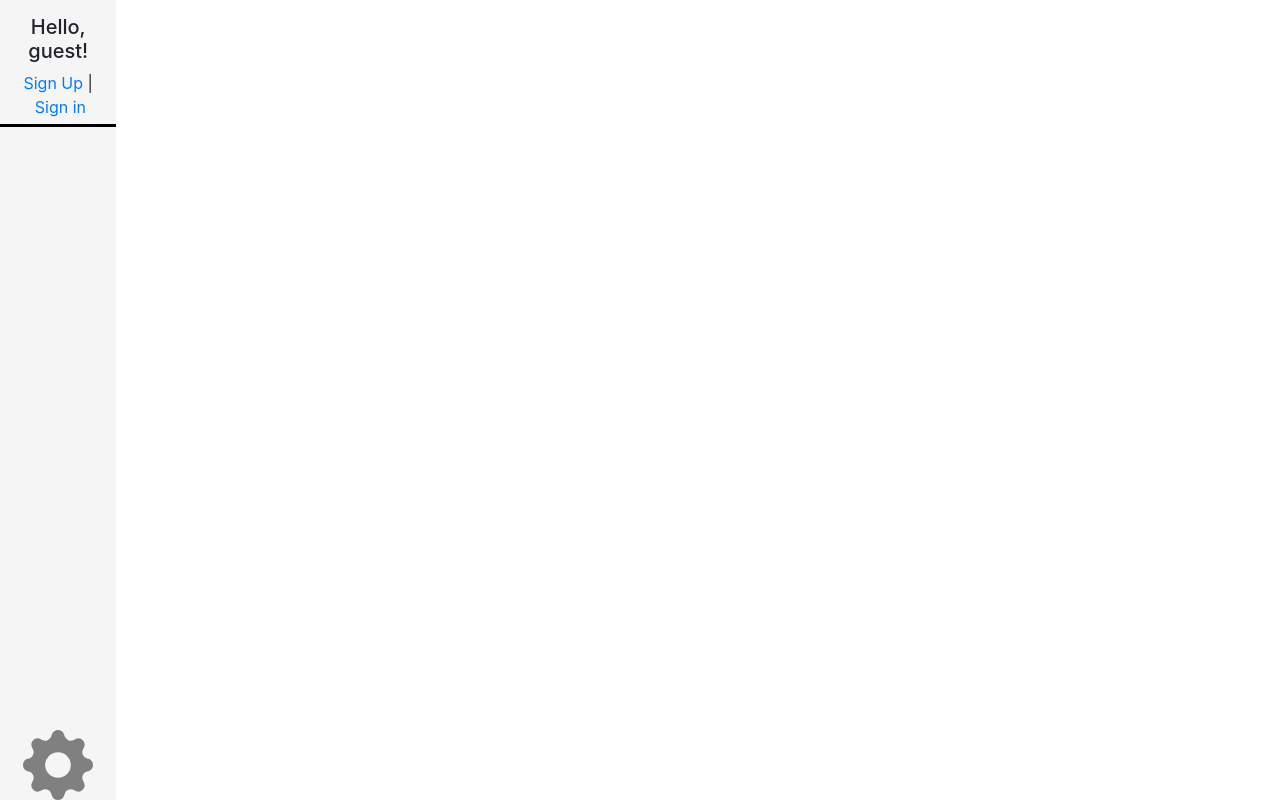
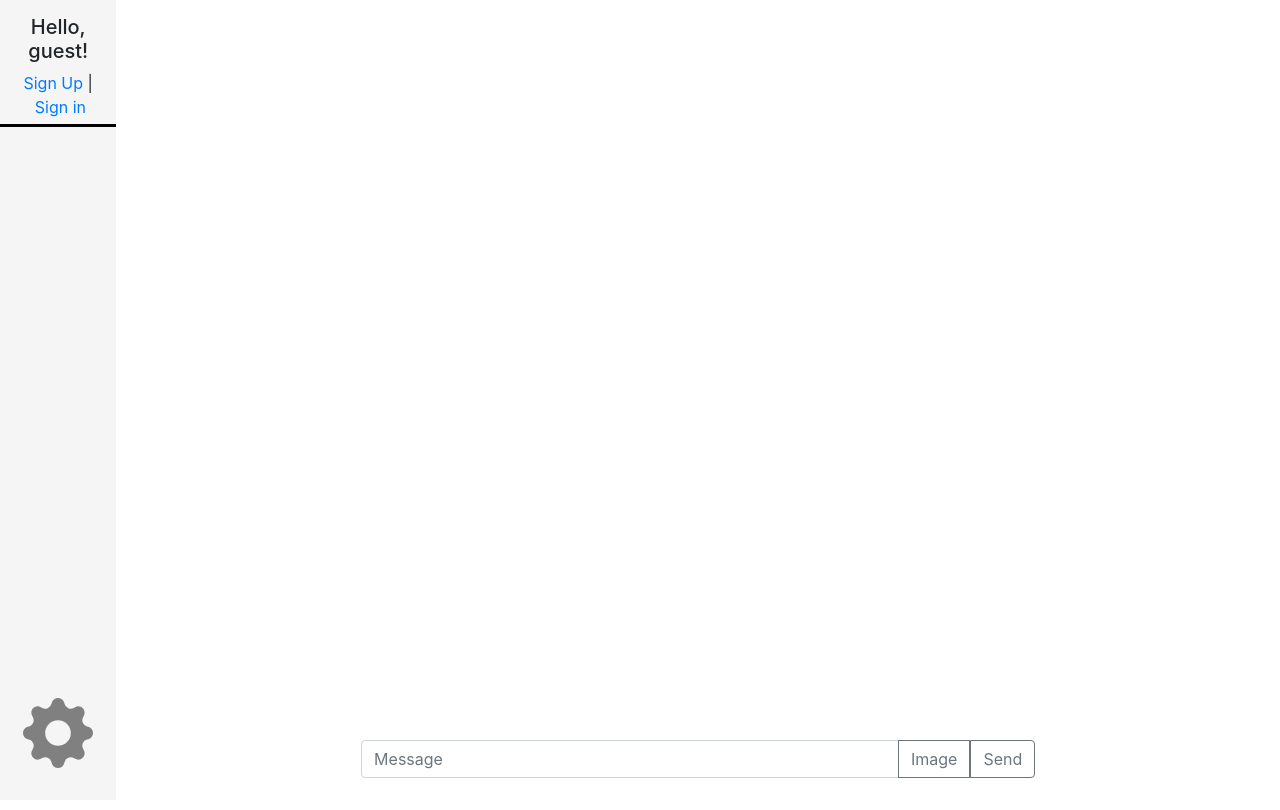
Before and after one commit to Kukonen/webchat-http, a React (Create React App) app in the folder client/: page / in a window 1280 px wide. Built offline with nearby package versions, Linux system fonts and the light colour scheme.

Commit message:
create structure chat

```diff
--- /dev/null
+++ b/client/src/Components/Chat/Chat.css
@@ -0,0 +1,7 @@
+.Messages {
+    height: 90vh;
+}
+
+.InputMessage {
+    height: 10vh;
+}
--- /dev/null
+++ b/client/src/Components/Chat/Chat.js
@@ -0,0 +1,16 @@
+import React from 'react'
+import './Chat.css'
+import Messages from "../Messages/Messages";
+import InputMessage from "../InputMessage/InputMessage";
+
+
+const Chat = () => {
+    return (
+        <div>
+            <Messages />
+            <InputMessage />
+        </div>
+    )
+}
+
+export default Chat;
--- a/client/src/Components/Content/Content.js
+++ b/client/src/Components/Content/Content.js
@@ -7,10 +7,12 @@ import {Route} from "react-router-dom";
 
 import Login from "../Authorization/Login/Login";
 import Register from "../Authorization/Register/Register";
+import Chat from "../Chat/Chat";
 
 const Content = () => {
     return (
         <div className="content">
+            <Route path="/" exact component={Chat} />
             <Route path="/login/" exact component={Login} />
             <Route path="/register/" exact component={Register} />
         </div>
--- /dev/null
+++ b/client/src/Components/InputMessage/InputMessage.css
@@ -0,0 +1,11 @@
+.InputMessage {
+    padding: 20px;
+}
+
+.InputMessage-block {
+    width: 60%;
+    margin: auto;
+}
+.InputMessage-file {
+    display: none;
+}
--- /dev/null
+++ b/client/src/Components/InputMessage/InputMessage.js
@@ -0,0 +1,28 @@
+import React from 'react'
+import 'bootstrap/dist/css/bootstrap.min.css';
+import './InputMessage.css'
+import {observer} from "mobx-react-lite";
+
+const InputMessage = observer(() => {
+
+    return (
+        <div>
+            <div className="InputMessage">
+            <div className="InputMessage-block">
+                <div className="input-group">
+                    <input type="text" className="form-control" placeholder="Message" aria-label="Имя получателя"
+                           aria-describedby="basic-addon2" />
+                        <div className="input-group-append">
+                            <button className="btn btn-outline-secondary" type="button" >Image</button>
+                            <input type="file" className="InputMessage-file"/>
+                            <button className="btn btn-outline-secondary" type="button">Send</button>
+                        </div>
+                </div>
+            </div>
+            </div>
+        </div>
+
+    )
+})
+
+export default InputMessage;
--- a/client/src/Components/Menu/Menu.css
+++ b/client/src/Components/Menu/Menu.css
@@ -3,7 +3,7 @@
     background-color: #F5F5F5;
 }
 .menu-bar {
-    height: 90vh;
+    height: 86vh;
 }
 .menu-settings{
     text-align: center;
--- /dev/null
+++ b/client/src/Components/Messages/Messages.js
@@ -0,0 +1,12 @@
+import React from 'react'
+
+import './Messages.css'
+
+const Messages = () => {
+    return (
+        <div className="Messages">
+        </div>
+    )
+}
+
+export default Messages;
--- a/client/src/Store/Authorization/RegisterState.js
+++ b/client/src/Store/Authorization/RegisterState.js
@@ -1,7 +1,6 @@
 import { makeAutoObservable } from "mobx";
 import axios from "axios";
 import UserState from "../User/UserState";
-import Cookies from "js-cookie";
 
 class RegisterState {
     login = ""
```
Also changed, not shown: client/src/Store/InputMessage/InputMessageState.js (added, +14 -0 lines), client/src/Components/Messages/Messages.css (added).
